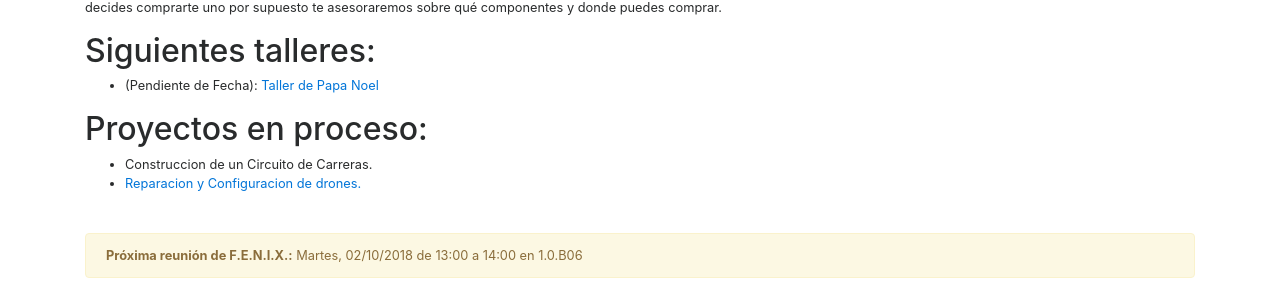
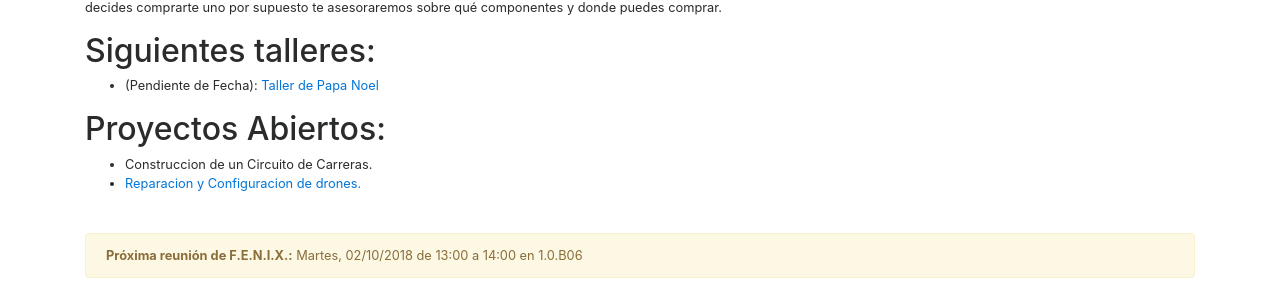
Before and after one commit to asrob-uc3m/asrob-uc3m.github.io, a Jekyll site: the page built from _workgroups/2018-10-02-fenix.markdown, in a window 1280 px wide and 900 px high, scrolled down 952 px. Shown: the part 286-586 px from the top of the window. Built offline with Jekyll 4.4.1, drawn with Linux system fonts in a browser that asks for light colours.

Commit message:
Update 2018-10-02-fenix.markdown

```diff
--- a/_workgroups/2018-10-02-fenix.markdown
+++ b/_workgroups/2018-10-02-fenix.markdown
@@ -30,7 +30,7 @@ Nuestra filosofía, y esto es comun en todo ASROB, es que cada uno aporte con lo
 
   * (Pendiente de Fecha): [Taller de Papa Noel](https://github.com/asrob-uc3m/Taller-de-Papa-Noel)
 
-## Proyectos en proceso:
+## Proyectos Abiertos:
 
 * Construccion de un Circuito de Carreras.
 * [Reparacion y Configuracion de drones.](https://github.com/asrob-uc3m/F.E.N.I.X.)
```
